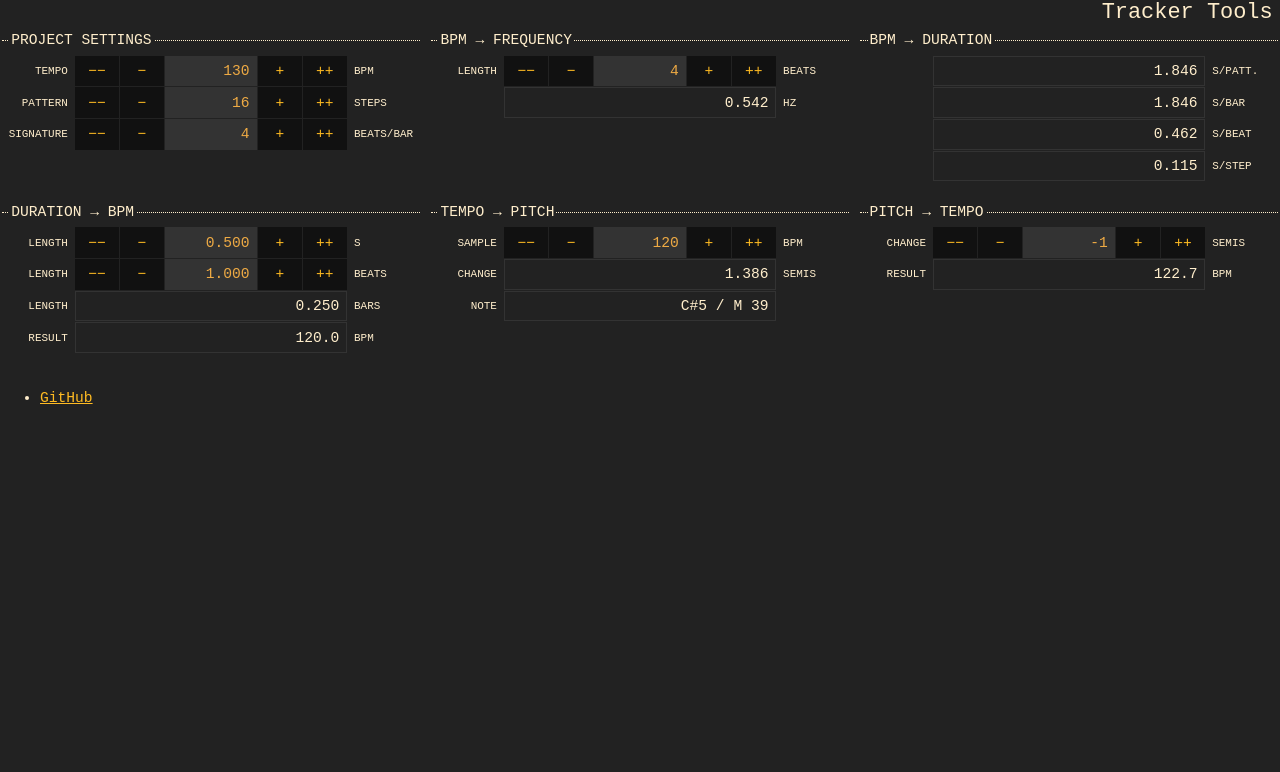
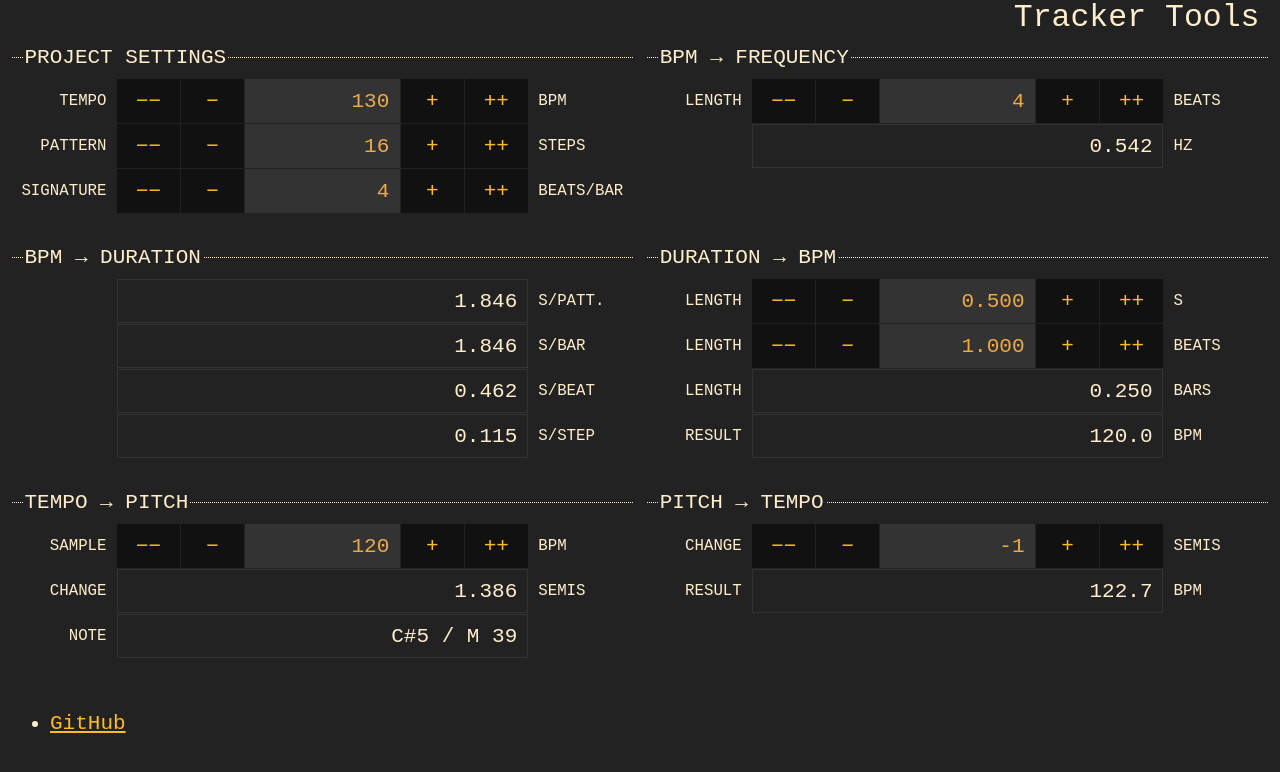
Before and after one commit to thykka/tracker-tools, a React (Vite) app: page / in a window 1280 px wide. Shown: the top 772 px of the page. Built offline with nearby package versions, Linux system fonts and the light colour scheme.

Commit message:
Improve styles

```diff
--- a/src/App.scss
+++ b/src/App.scss
@@ -11,23 +11,17 @@
   --color-field-fg: #ea4;
   --color-interactive-bg: #111;
   --color-interactive-fg: #fb2;
-  --global-gap: 0.25rem;
+  --global-gap: 0.5rem;
   background-color: var(--color-app-bg, black);
   color: var(--color-app-fg, #fec);
   font-family: monospace;
   font-size: 112.5%;
+  font-size: 3.5vw;
   font-weight: 100;
-
-  @media (max-width: 480px) {
-    font-size: 100%;
-  }
+  overflow-x: hidden;
 
   @media (min-width: 600px) {
-    --global-gap: 0.5rem;
-  }
-
-  @media (min-width: 1400px) {
-    font-size: 125%;
+    font-size: 21px;
   }
 }
 
--- a/src/Field.module.scss
+++ b/src/Field.module.scss
@@ -42,8 +42,8 @@
 }
 
 .value {
-  flex: 1 1 5rem;
-  min-width: 6rem;
+  flex: 1 1 5.5rem;
+  min-width: 5.5rem;
   text-align: right;
   padding: var(--gap) var(--gap);
 
--- a/src/Frame.module.scss
+++ b/src/Frame.module.scss
@@ -3,7 +3,7 @@
   flex-flow: row wrap;
   margin: 0 auto;
   gap: var(--global-gap, 1rem);
-  width: 100em;
+  width: 60rem;
   max-width: 100%;
 
   h1,
```
